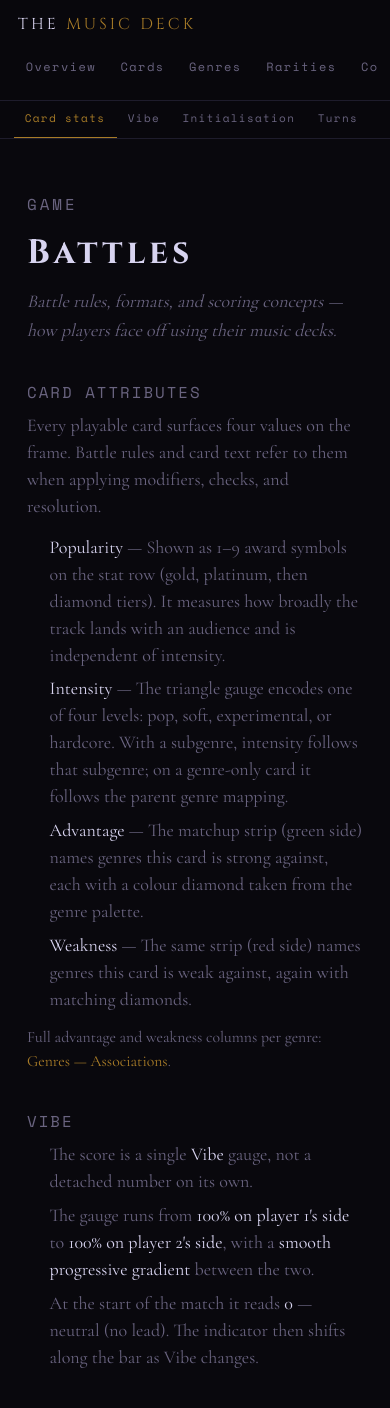
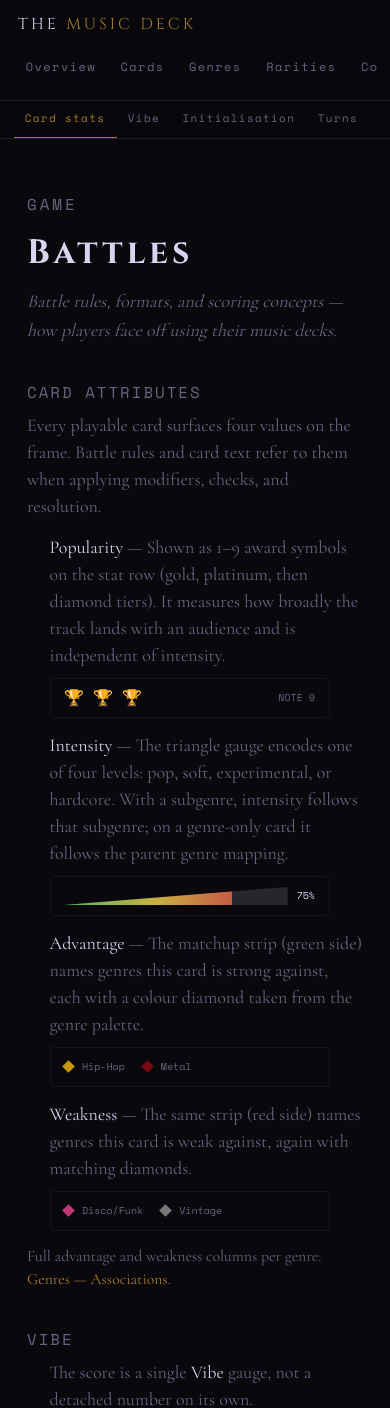
Before and after one commit to BehindTheMusicTree/the-music-deck-assets, a Next.js app: page /battles in a window 390 px wide. Shown: the top 1408 px of the page. Built offline with nearby package versions, Linux system fonts and the light colour scheme.

Commit message:
refactor: enhance BattlesPage with detailed card attributes and improve GenreThemePreview by integrating IntensityGauge for better user experience

```diff
--- a/app/battles/page.tsx
+++ b/app/battles/page.tsx
@@ -20,28 +20,66 @@ export default function BattlesPage() {
             Every playable card surfaces four values on the frame. Battle rules and
             card text refer to them when applying modifiers, checks, and resolution.
           </p>
-          <ul className="font-garamond text-muted leading-normal m-0 pl-5 space-y-1.5">
+          <ul className="font-garamond text-muted leading-normal m-0 pl-5 space-y-3">
             <li>
               <span className="text-white">Popularity</span> — Shown as 1–9 award
               symbols on the stat row (gold, platinum, then diamond tiers). It
               measures how broadly the track lands with an audience and is
               independent of intensity.
+              <div className="mt-2 h-9 max-w-[280px] rounded-[4px] border border-ui-border/60 bg-bg px-3 flex items-center gap-2">
+                <span className="text-[16px] leading-none">🏆</span>
+                <span className="text-[16px] leading-none">🏆</span>
+                <span className="text-[16px] leading-none">🏆</span>
+                <span className="font-mono text-[10px] text-muted ml-auto">
+                  NOTE 9
+                </span>
+              </div>
             </li>
             <li>
               <span className="text-white">Intensity</span> — The triangle gauge
               encodes one of four levels: pop, soft, experimental, or hardcore.
               With a subgenre, intensity follows that subgenre; on a genre-only card
               it follows the parent genre mapping.
+              <div className="mt-2 h-9 max-w-[280px] rounded-[4px] border border-ui-border/60 bg-bg px-3 flex items-center">
+                <div
+                  className="relative w-full h-4 overflow-hidden"
+                  style={{
+                    clipPath: "polygon(0% 100%, 100% 100%, 100% 0%)",
+                    background: "rgba(255,255,255,0.12)",
+                  }}
+                >
+                  <div
+                    className="absolute inset-y-0 left-0 w-3/4"
+                    style={{
+                      background:
+                        "linear-gradient(90deg, #58b85a 0%, #c9b03f 55%, #c55a44 100%)",
+                    }}
+                  />
+                </div>
+                <span className="font-mono text-[10px] text-white ml-2">75%</span>
+              </div>
             </li>
             <li>
               <span className="text-white">Advantage</span> — The matchup strip
               (green side) names genres this card is strong against, each with a
               colour diamond taken from the genre palette.
+              <div className="mt-2 h-9 max-w-[280px] rounded-[4px] border border-ui-border/60 bg-bg px-3 flex items-center gap-2">
+                <span className="w-2 h-2 rotate-45 bg-[#c8960a] block" />
+                <span className="font-mono text-[10px] text-muted">Hip-Hop</span>
+                <span className="w-2 h-2 rotate-45 bg-[#7a0810] block ml-2" />
+                <span className="font-mono text-[10px] text-muted">Metal</span>
+              </div>
             </li>
             <li>
               <span className="text-white">Weakness</span> — The same strip (red
               side) names genres this card is weak against, again with matching
               diamonds.
+              <div className="mt-2 h-9 max-w-[280px] rounded-[4px] border border-ui-border/60 bg-bg px-3 flex items-center gap-2">
+                <span className="w-2 h-2 rotate-45 bg-[#c0387a] block" />
+                <span className="font-mono text-[10px] text-muted">Disco/Funk</span>
+                <span className="w-2 h-2 rotate-45 bg-[#787878] block ml-2" />
+                <span className="font-mono text-[10px] text-muted">Vintage</span>
+              </div>
             </li>
           </ul>
           <p className="font-garamond text-muted text-sm leading-normal mt-3 mb-0">
```
Also changed, not shown: components/GenreThemePreview.tsx (+138 -40 lines).
